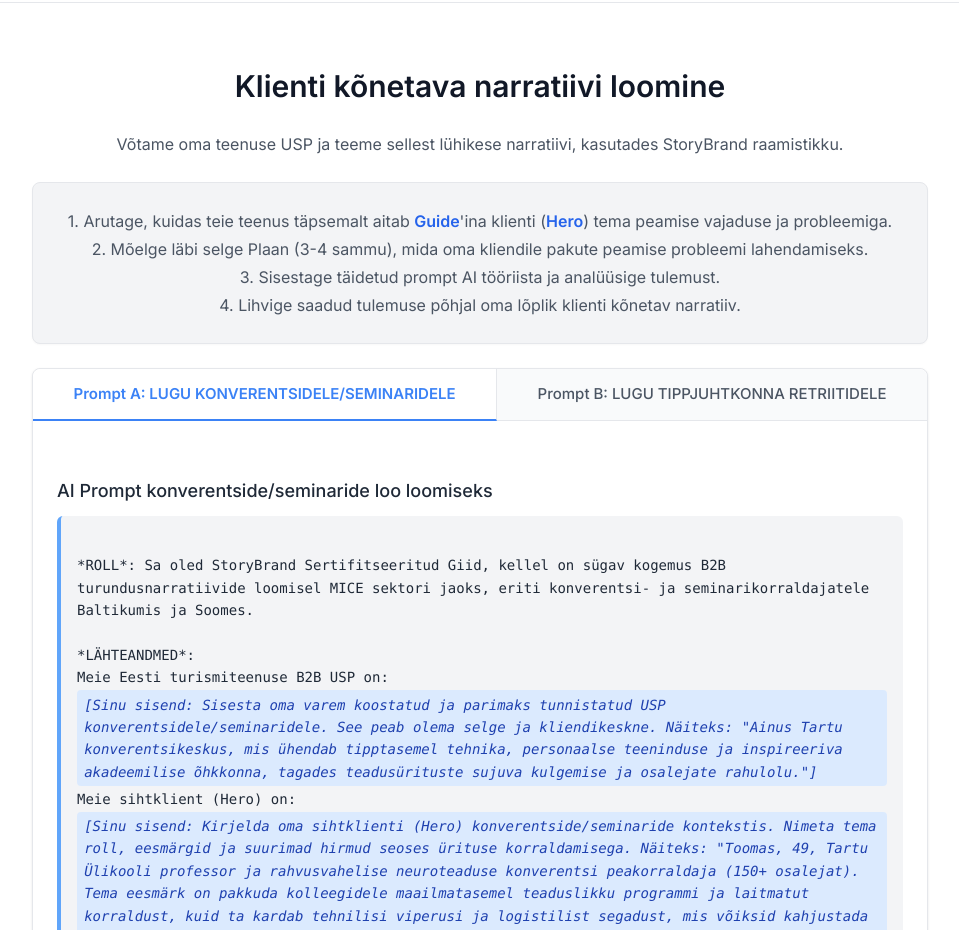
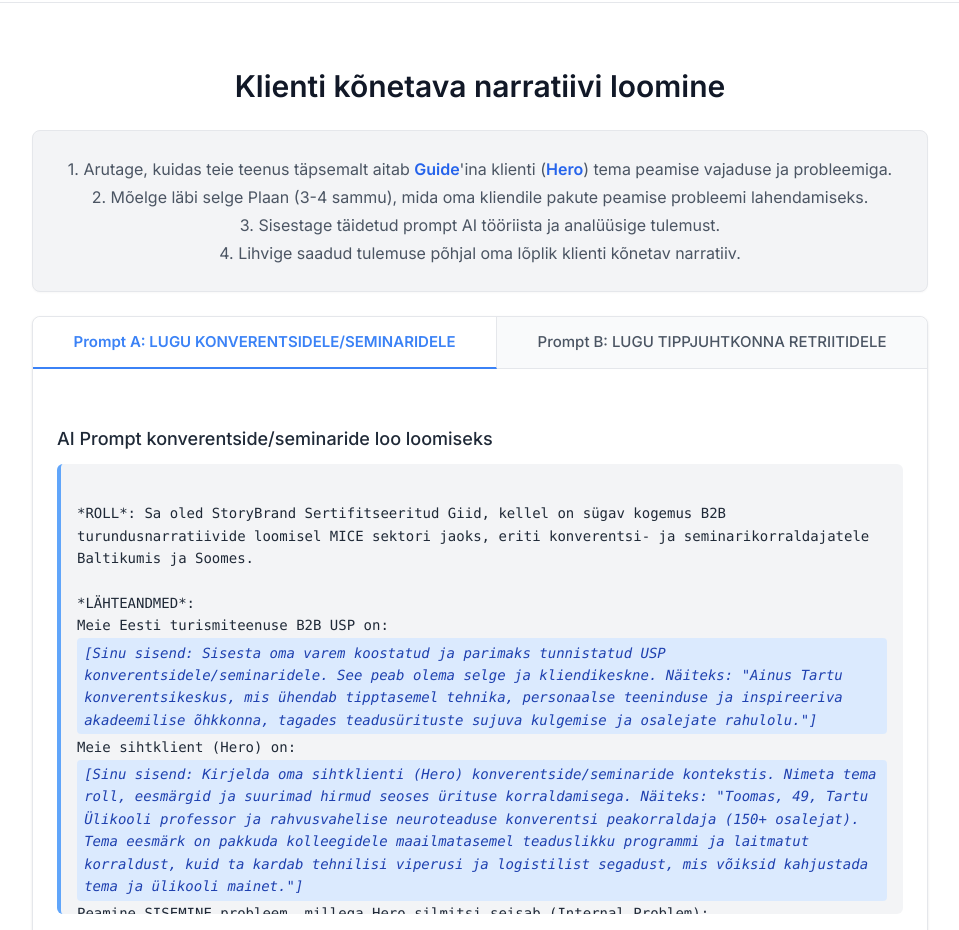
Before and after one commit to allnvlm/USPworkshop, a plain HTML site: page index.html in a window 1280 px wide. Shown: the part 5080-6010 px from the top of the page, without its empty margins (160-1119 px from the left). Drawn offline with nearby package versions, Linux system fonts and the light colour scheme.

Commit message:
Sisu uuendused

```diff
--- a/index.html
+++ b/index.html
@@ -473,7 +473,6 @@ Paku USP variante, mis rõhutavad erinevaid aspekte.
 
         <section id="slide7" class="slide"> <div class="slide-content">
                 <h2 class="content-title">Klienti kõnetava narratiivi loomine</h2>
-                 <p class="text-center mb-6">Võtame oma teenuse USP ja teeme sellest lühikese narratiivi, kasutades StoryBrand raamistikku.</p>
                 <div class="activity-box">
                     <p>1. Arutage, kuidas teie teenus täpsemalt aitab <strong class="highlight-blue">Guide</strong>'ina klienti (<strong class="highlight-blue">Hero</strong>) tema peamise vajaduse ja probleemiga.</p>
                     <p>2. Mõelge läbi selge Plaan (3-4 sammu), mida oma kliendile pakute peamise probleemi lahendamiseks.</p>
```
